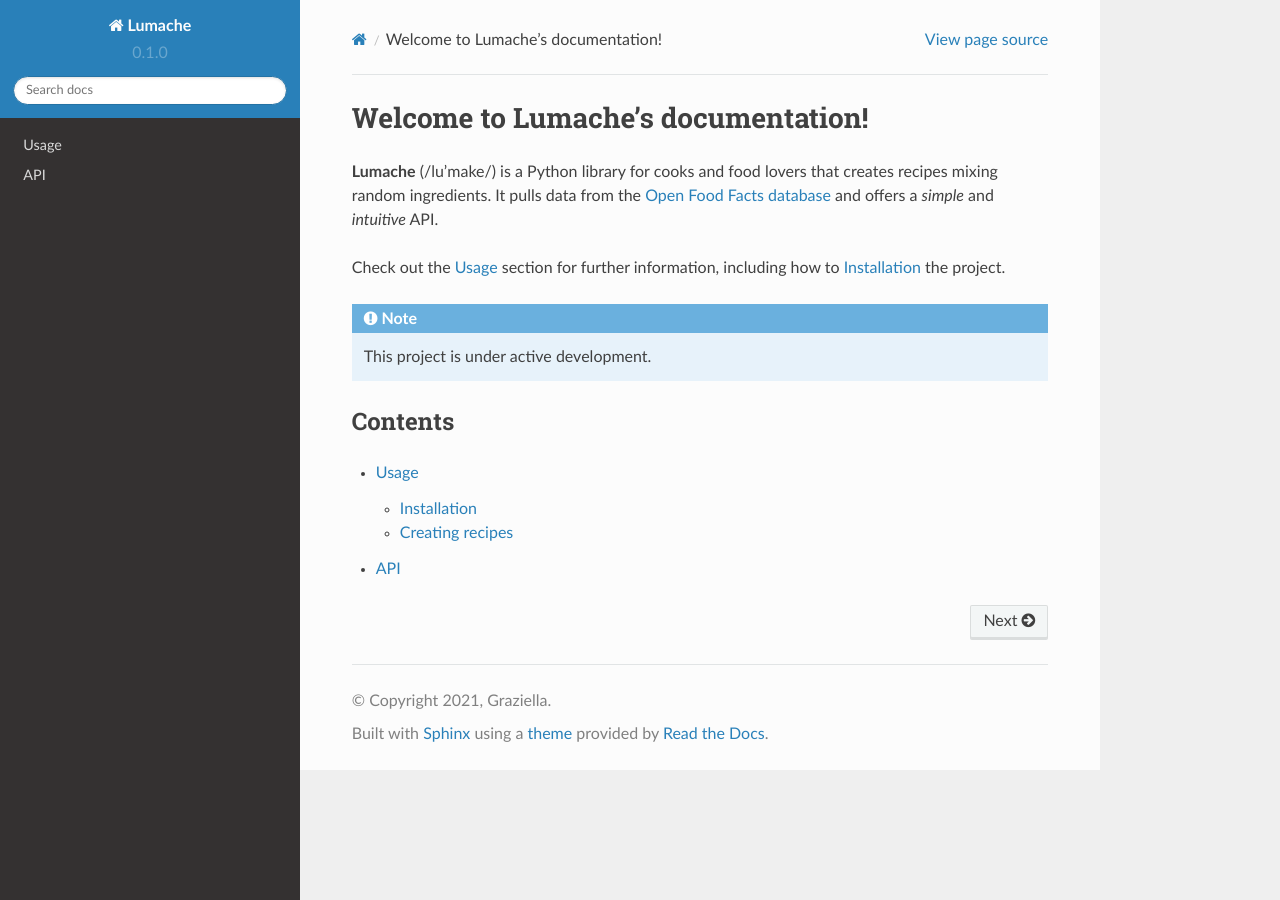
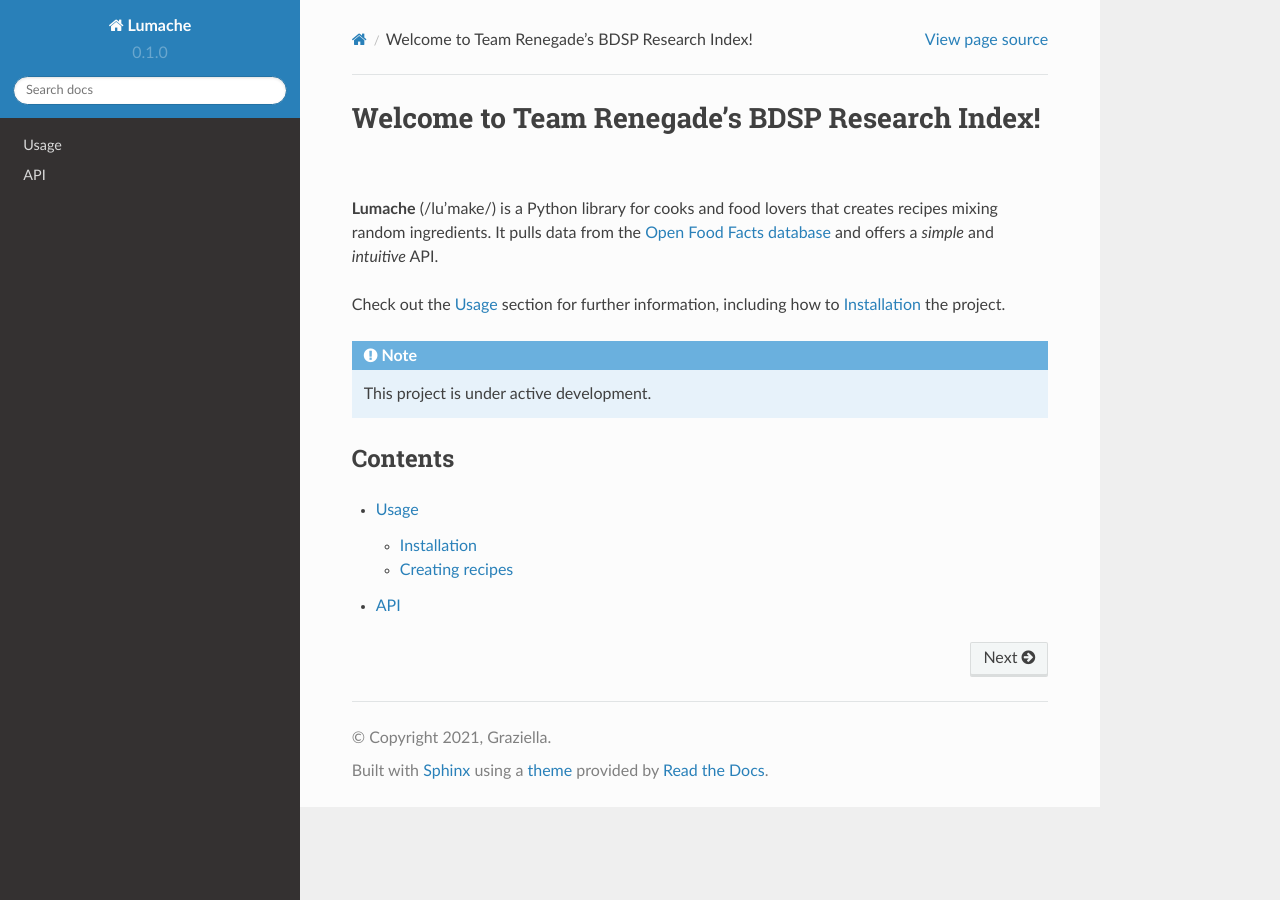
Before and after one commit to b0nesdev/bdsp-research, a Sphinx documentation site: the page built from docs/source/index.rst, in a window 1280 px wide. Built offline with Sphinx 7.4.7 and the Read the Docs theme 2.0.0, drawn with Linux system fonts in a browser that asks for light colours.

Commit message:
Update index.rst

```diff
--- a/docs/source/index.rst
+++ b/docs/source/index.rst
@@ -1,5 +1,5 @@
-Welcome to Lumache's documentation!
-===================================
+Welcome to Team Renegade's BDSP Research Index!
+===============================================
 
 **Lumache** (/lu'make/) is a Python library for cooks and food lovers
 that creates recipes mixing random ingredients.
```
